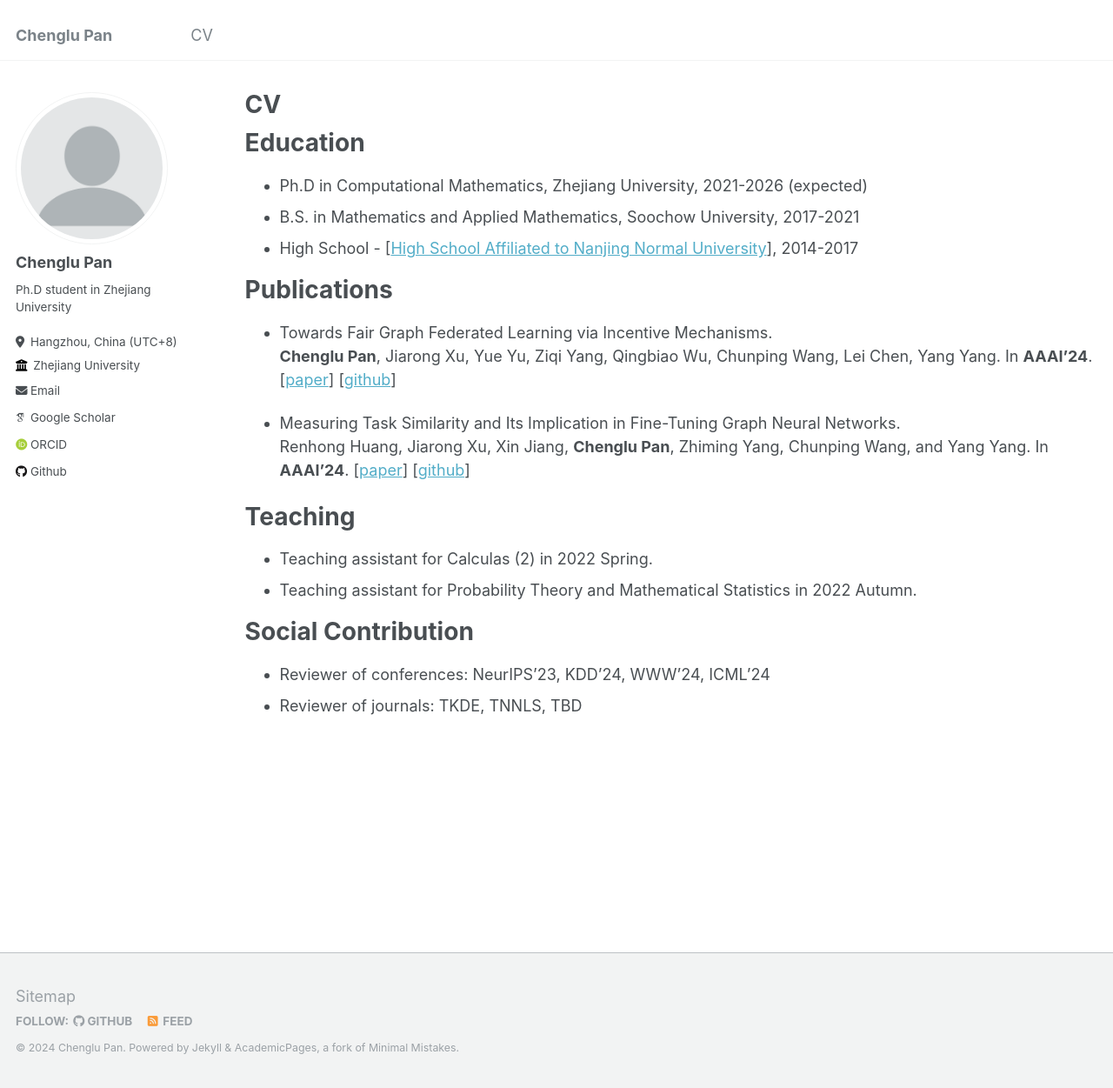
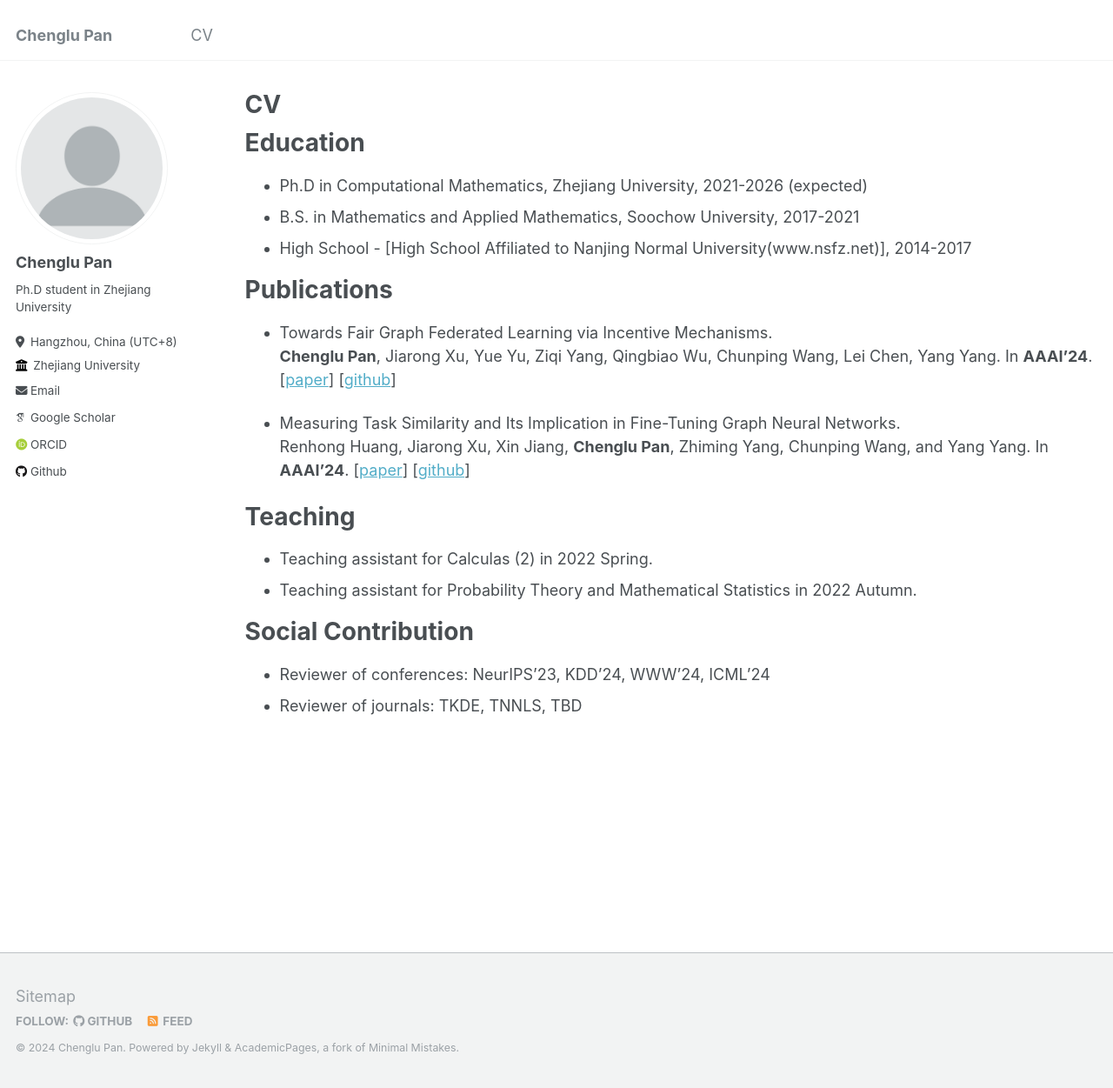
Before and after one commit to Chenglu0426/Chenglu0426.github.io, a Jekyll site: the page built from _pages/cv.md, in a window 1280 px wide and 1251 px high. Shown: the whole window at 87% size. Built offline with Jekyll 4.4.1, drawn with Linux system fonts in a browser that asks for light colours; some web fonts are replaced.

Commit message:
Update cv.md

```diff
--- a/_pages/cv.md
+++ b/_pages/cv.md
@@ -13,7 +13,7 @@ Education
 ======
 * Ph.D in Computational Mathematics, Zhejiang University, 2021-2026 (expected)
 * B.S. in Mathematics and Applied Mathematics, Soochow University, 2017-2021
-* High School - [[High School Affiliated to Nanjing Normal University](www.nsfz.net)], 2014-2017
+* High School - [High School Affiliated to Nanjing Normal University(www.nsfz.net)], 2014-2017
 
 
 
```
